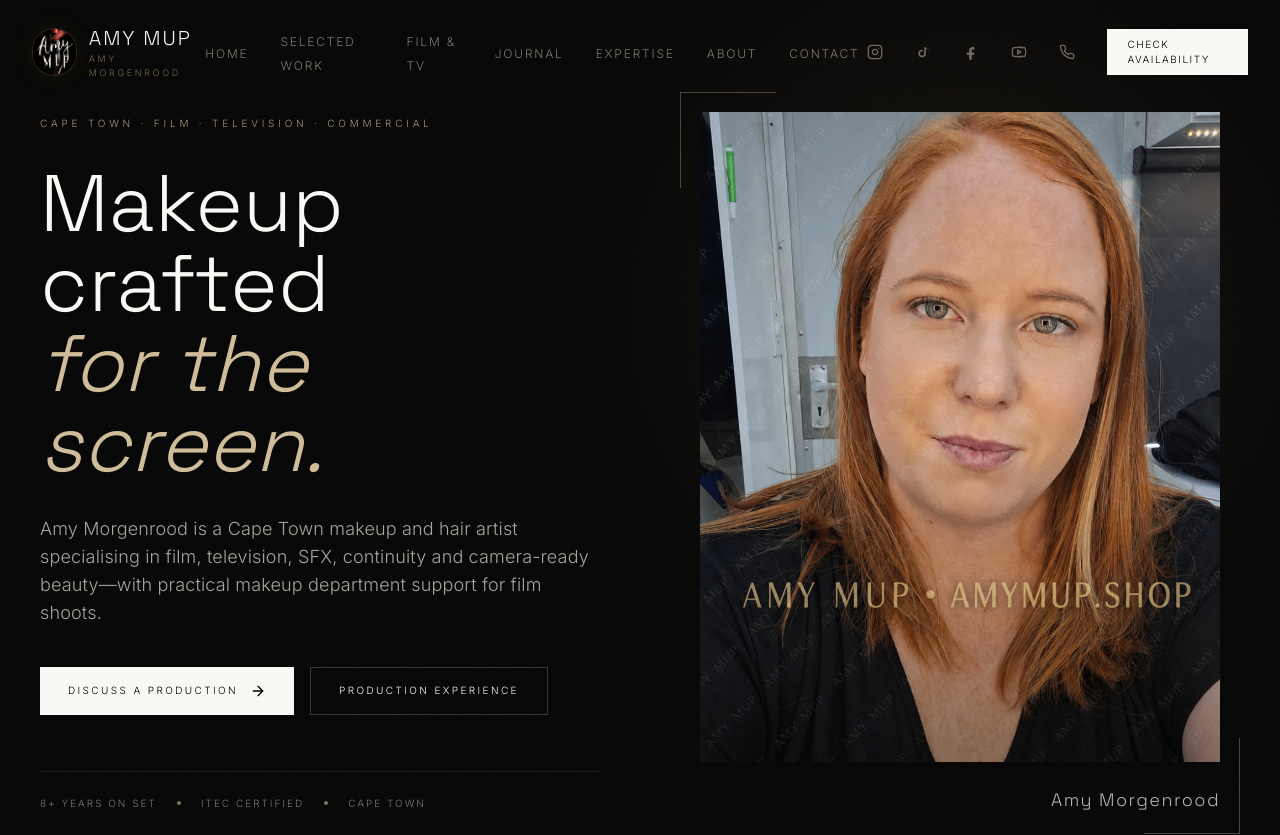
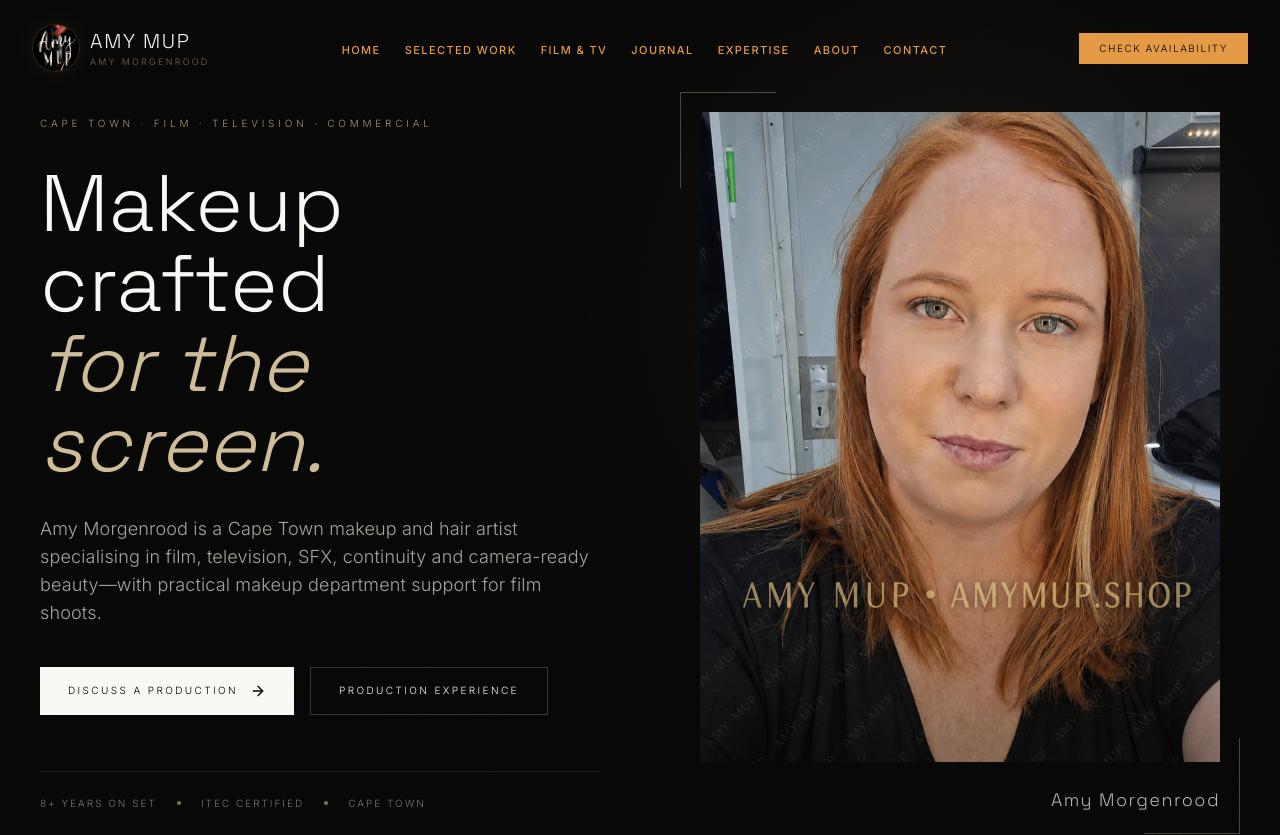
Before and after one commit to JohnMorgenrood/amy, a Next.js app: page / in a window 1280 px wide. Shown: the top 835 px of the page. Built offline with nearby package versions, Linux system fonts and the light colour scheme.

Commit message:
Streamline desktop navigation

```diff
--- a/src/components/layout/Navbar.tsx
+++ b/src/components/layout/Navbar.tsx
@@ -43,32 +43,32 @@ export function Navbar() {
           scrolled ? 'bg-dark-950/90 backdrop-blur-md border-b border-gold-500/10 py-3' : 'py-6'
         }`}
       >
-        <div className="max-w-7xl mx-auto px-4 sm:px-6 lg:px-8">
+        <div className="max-w-[1440px] mx-auto px-4 sm:px-6 lg:px-5 xl:px-8">
           <div className="flex items-center justify-between">
             {/* Logo */}
-            <Link href="/" className="group flex items-center gap-3">
-              <div className="relative h-12 w-12 overflow-hidden rounded-full border border-gold-500/20 bg-dark-900/80 shadow-[0_0_24px_rgba(212,175,55,0.08)]">
+            <Link href="/" className="group flex shrink-0 items-center gap-2.5">
+              <div className="relative h-10 w-10 overflow-hidden rounded-full border border-gold-500/20 bg-dark-900/80 shadow-[0_0_24px_rgba(212,175,55,0.08)] xl:h-12 xl:w-12">
                 <Image
                   src={brandImagePath}
                   alt="Amy MUP logo"
                   fill
-                  sizes="48px"
+                  sizes="(min-width: 1280px) 48px, 40px"
                   className="object-cover"
                   priority
                 />
               </div>
               <div className="flex flex-col">
-                <span className="font-display text-xl font-light tracking-[0.1em] text-cream-100">
+                <span className="font-display text-lg font-light tracking-[0.08em] text-cream-100 xl:text-xl">
                   AMY MUP
                 </span>
-                <span className="text-[9px] tracking-[0.3em] uppercase text-gold-500/60">
+                <span className="hidden text-[9px] tracking-[0.25em] uppercase text-gold-500/60 xl:block">
                   Amy Morgenrood
                 </span>
               </div>
             </Link>
 
             {/* Desktop Navigation */}
-            <nav className="hidden lg:flex items-center gap-8">
+            <nav className="hidden lg:flex items-center gap-4 xl:gap-6">
               {navLinks.map((link, index) => (
                 <motion.div
                   key={link.name}
@@ -79,81 +79,23 @@ export function Navbar() {
                 >
                   <Link
                     href={link.href}
-                    className="relative text-xs tracking-[0.15em] uppercase text-cream-500/60 hover:text-cream-100 transition-colors duration-300 group"
+                    className="group relative whitespace-nowrap text-[10px] font-medium uppercase tracking-[0.1em] text-[#e59a45] transition-colors duration-300 hover:text-[#ffc06b] xl:text-[11px] xl:tracking-[0.13em]"
                   >
                     {link.name}
-                    <span className="absolute -bottom-1 left-0 w-0 h-px bg-gold-500/50 group-hover:w-full transition-all duration-300" />
+                    <span className="absolute -bottom-1 left-0 h-px w-0 bg-[#e59a45] transition-all duration-300 group-hover:w-full" />
                   </Link>
                 </motion.div>
               ))}
             </nav>
 
-            {/* CTA & Social */}
-            <div className="hidden lg:flex items-center gap-4">
-              <motion.a
-                href="https://instagram.com/amyb_mup"
-                target="_blank"
-                rel="noopener noreferrer"
-                whileHover={{ scale: 1.05 }}
-                whileTap={{ scale: 0.98 }}
-                aria-label="Instagram"
-                className="p-2 hover:bg-gold-500/5 transition-colors duration-300"
-              >
-                <Instagram className="w-4 h-4 text-cream-500/50 hover:text-gold-400 transition-colors" />
-              </motion.a>
-              <motion.a
-                href={tiktokUrl}
-                target="_blank"
-                rel="noopener noreferrer"
-                whileHover={{ scale: 1.05 }}
-                whileTap={{ scale: 0.98 }}
-                aria-label="TikTok"
-                className="p-2 hover:bg-gold-500/5 transition-colors duration-300"
-              >
-                <svg viewBox="0 0 24 24" className="w-4 h-4 text-cream-500/50 hover:text-gold-400 transition-colors" aria-hidden="true" fill="currentColor">
-                  <path d="M21 8.5c-1.8 0-3.4-.7-4.6-1.8v7.5a5.7 5.7 0 1 1-5.7-5.7c.3 0 .7 0 1 .1v2.4a3.2 3.2 0 1 0 2.2 3v-9h2.5c.6 1.6 2.1 2.7 3.9 2.9v2.6z" />
-                </svg>
-              </motion.a>
-              <motion.a
-                href={facebookUrl}
-                target="_blank"
-                rel="noopener noreferrer"
-                whileHover={{ scale: 1.05 }}
-                whileTap={{ scale: 0.98 }}
-                aria-label="Facebook"
-                className="p-2 hover:bg-gold-500/5 transition-colors duration-300"
-              >
-                <svg viewBox="0 0 24 24" className="w-4 h-4 text-cream-500/50 hover:text-gold-400 transition-colors" aria-hidden="true" fill="currentColor">
-                  <path d="M15.1 8.3h2.1V4.8c-.4-.1-1.6-.2-3-.2-3 0-5 1.8-5 5.2v2.9H5.9v3.9h3.3v7.1h4v-7.1h3.3l.5-3.9h-3.8v-2.5c0-1.1.3-1.9 1.9-1.9z" />
-                </svg>
-              </motion.a>
-              <motion.a
-                href="https://www.youtube.com/@amybinspirations7694"
-                target="_blank"
-                rel="noopener noreferrer"
-                whileHover={{ scale: 1.05 }}
-                whileTap={{ scale: 0.98 }}
-                aria-label="YouTube"
-                className="p-2 hover:bg-gold-500/5 transition-colors duration-300"
-              >
-                <Youtube className="w-4 h-4 text-cream-500/50 hover:text-gold-400 transition-colors" />
-              </motion.a>
-              <motion.a
-                href="tel:+27847017012"
-                whileHover={{ scale: 1.05 }}
-                whileTap={{ scale: 0.98 }}
-                aria-label="Call Amy"
-                onClick={() => trackLeadClick({ action: 'phone_call_click', label: 'desktop_nav_phone' })}
-                className="p-2 hover:bg-gold-500/5 transition-colors duration-300"
-              >
-                <Phone className="w-4 h-4 text-cream-500/50 hover:text-gold-400 transition-colors" />
-              </motion.a>
+            {/* Desktop CTA. Social links remain in the mobile menu and footer. */}
+            <div className="hidden shrink-0 lg:flex lg:items-center">
               <motion.a
                 href="/#contact"
                 whileHover={{ scale: 1.02 }}
                 whileTap={{ scale: 0.98 }}
                 onClick={() => trackLeadClick({ action: 'quote_click', label: 'desktop_nav_availability' })}
-                className="ml-2 px-5 py-2 bg-cream-100 text-dark-950 text-[10px] tracking-[0.15em] uppercase hover:bg-gold-400 transition-colors duration-300"
+                className="whitespace-nowrap bg-[#e59a45] px-3.5 py-2 text-[9px] uppercase tracking-[0.1em] text-dark-950 transition-colors duration-300 hover:bg-[#ffc06b] xl:px-5 xl:text-[10px] xl:tracking-[0.15em]"
               >
                 Check Availability
               </motion.a>
```
